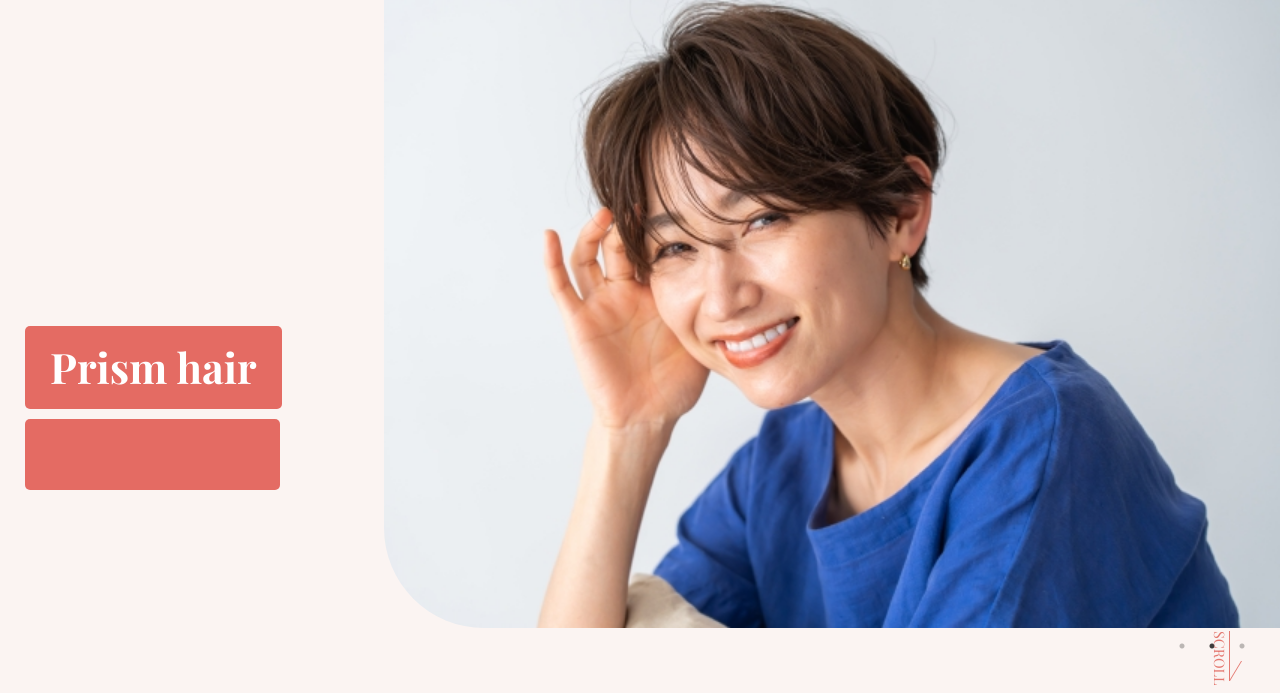
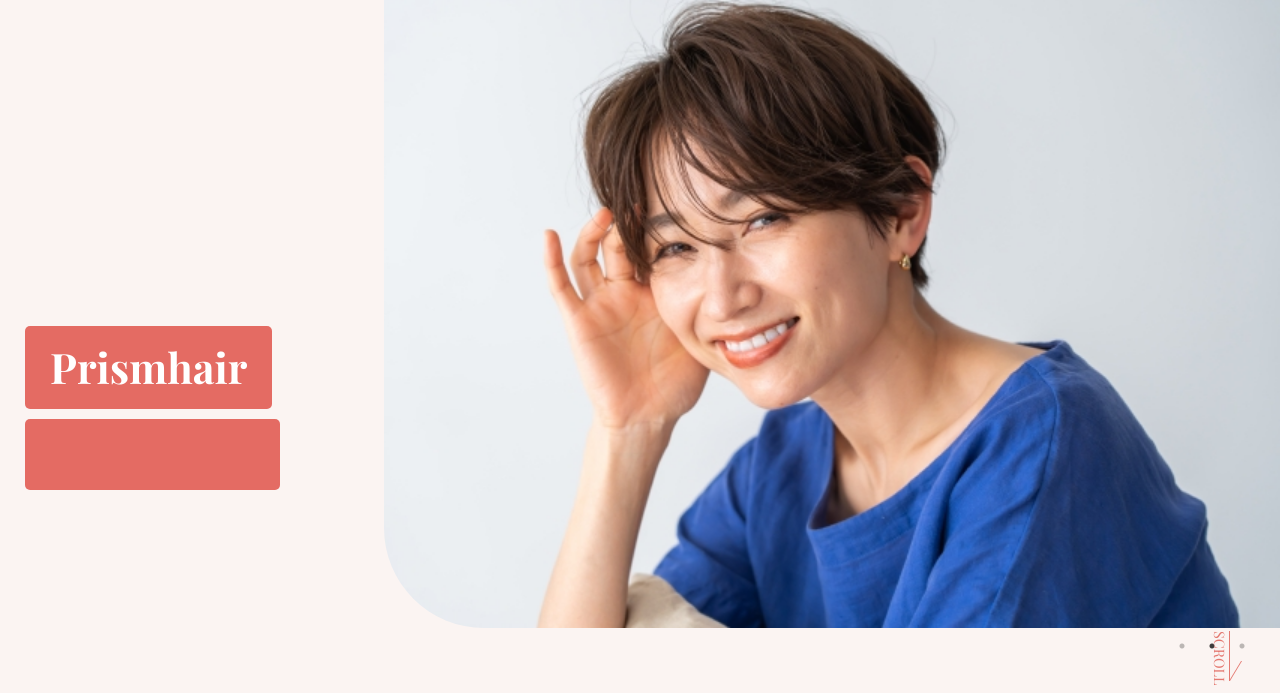
Before and after one commit to Prism24016/hair-salon, a plain HTML site: page index.html in a window 1280 px wide. Shown: the part 82-775 px from the top of the page. Drawn offline with nearby package versions, Linux system fonts and the light colour scheme; some packages are replaced by stand-ins of ours; a web font is replaced by a local one.

Commit message:
Update index.html

```diff
--- a/index.html
+++ b/index.html
@@ -64,7 +64,7 @@
           <img src="./img/main1.jpg" alt="美容室の風景" class="main-img-pc">
           <img src="./img/main-sp1.jpg" alt="美容室の風景" class="main-img-sp">
           <div class="main-pickup">
-            <p class="main-text-top glowAnime">Prism hair</p>
+            <p class="main-text-top glowAnime">Prismhair</p>
             <p class="main-text-bottom glowAnime2"><span>BEAUTY SALON</span></p>
           </div>
         </div>
@@ -73,7 +73,7 @@
           <img src="./img/main3.jpg" alt="ヘアスタイル例" class="main-img-pc">
           <img src="./img/main-sp3.jpg" alt="ヘアスタイル例" class="main-img-sp">
           <div class="main-pickup">
-            <p class="main-text-top glowAnime">Prism hair</p>
+            <p class="main-text-top glowAnime">Prismhair</p>
             <p class="main-text-bottom glowAnime2"><span>BEAUTY SALON</span></p>
           </div>
         </div>
@@ -82,7 +82,7 @@
           <img src="./img/main2.jpg" alt="シャンプー台" class="main-img-pc">
           <img src="./img/main-sp2.jpg" alt="シャンプー台" class="main-img-sp">
           <div class="main-pickup">
-            <p class="main-text-top glowAnime">Prism hair</p>
+            <p class="main-text-top glowAnime">Prismhair</p>
             <p class="main-text-bottom glowAnime2"><span>BEAUTY SALON</span></p>
           </div>
         </div>
```
